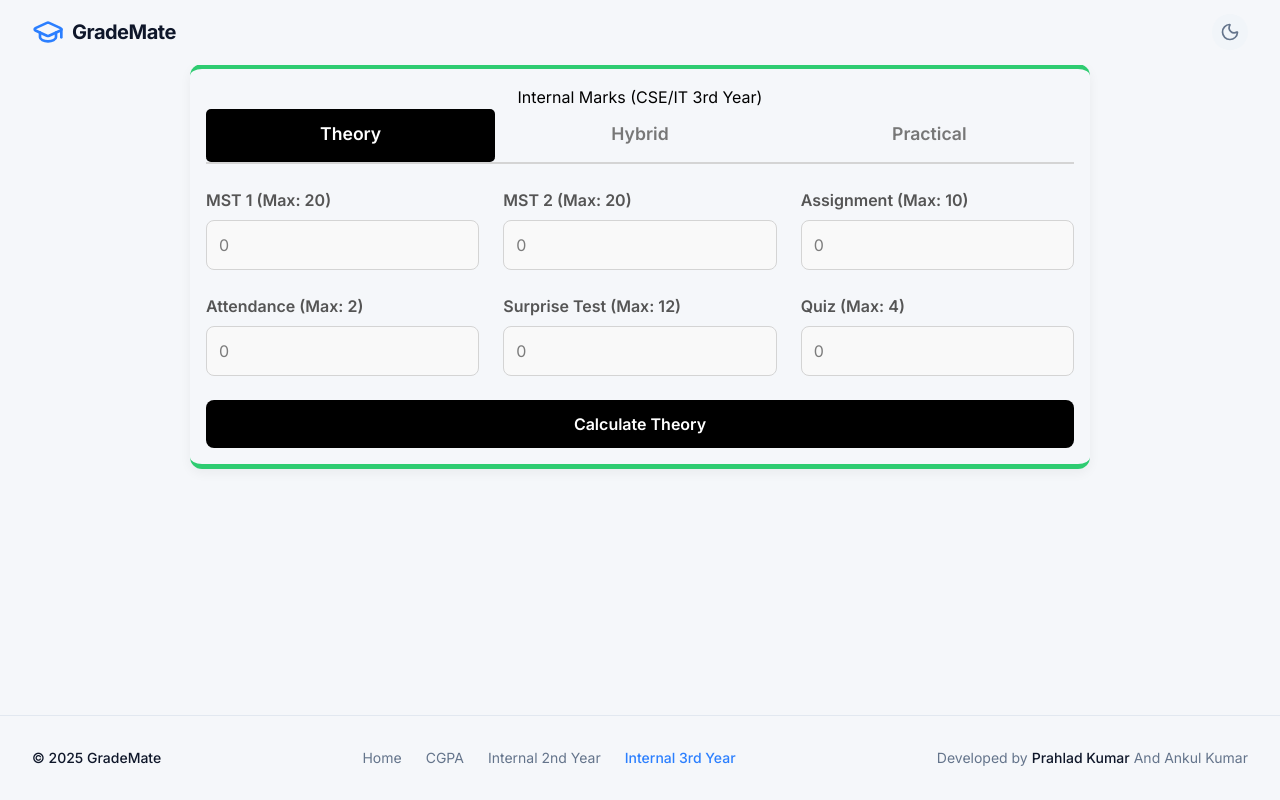
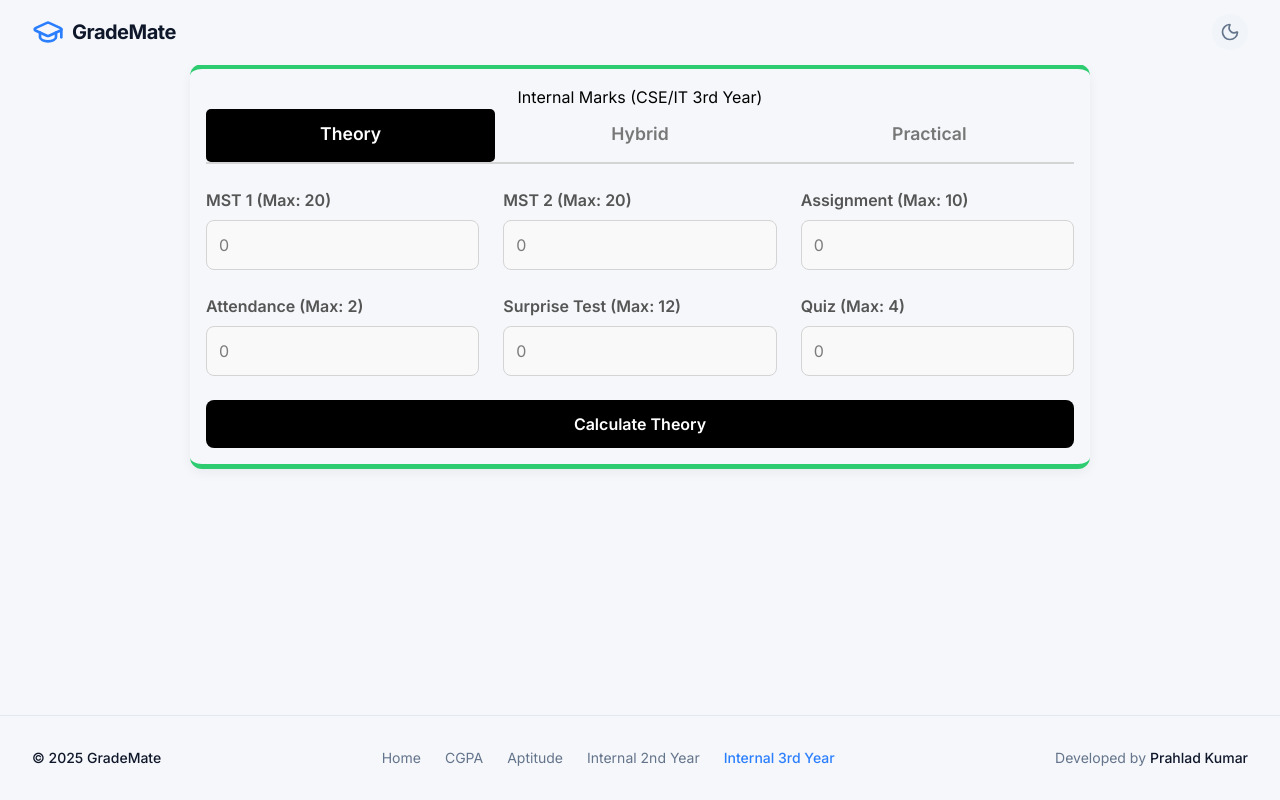
Before and after one commit to Prahlad85/GradeMate, a React (Vite) app: page /internal-3y in a window 1280 px wide. Built offline with nearby package versions, Linux system fonts and the light colour scheme.

Commit message:
update foooter

```diff
--- a/src/components/Footer.jsx
+++ b/src/components/Footer.jsx
@@ -8,6 +8,7 @@ const Footer = () => {
   const links = [
     { name: "Home", path: "/" },
     { name: "CGPA", path: "/cgpa" },
+    { name: "Aptitude", path: "/aptitude" },
     { name: "Internal 2nd Year", path: "/internal-2y" },
     { name: "Internal 3rd Year", path: "/internal-3y" }
   ];
@@ -35,7 +36,7 @@ const Footer = () => {
           </div>
 
           <div className="flex items-center gap-1">
-            Developed by <span className="text-foreground font-medium">Prahlad Kumar</span> And Ankul Kumar
+            Developed by <span className="text-foreground font-medium">Prahlad Kumar</span>
           </div>
         </div>
       </div>
--- a/src/pages/InternalMarks3Year.jsx
+++ b/src/pages/InternalMarks3Year.jsx
@@ -78,7 +78,7 @@ const InternalMarks3Year = () => {
     const assign = (getScore(hybridMarks.assign, 10) / 10) * 6;
     const att = (getScore(hybridMarks.att, 2) / 2) * 2;
     const surprise = (getScore(hybridMarks.surprise, 12) / 12) * 4;
-    const quiz = (getScore(hybridMarks.quiz, 4) / 4) * 4;
+    const quiz = (getScore(hybridMarks.quiz, 4 ) / 4 ) * 4;
 
     // NEW FIELD — FINAL PRACTICAL (40 → 20 weightage)
     const finalp = (getScore(hybridMarks.finalp, 40) / 40) * 20;
```
